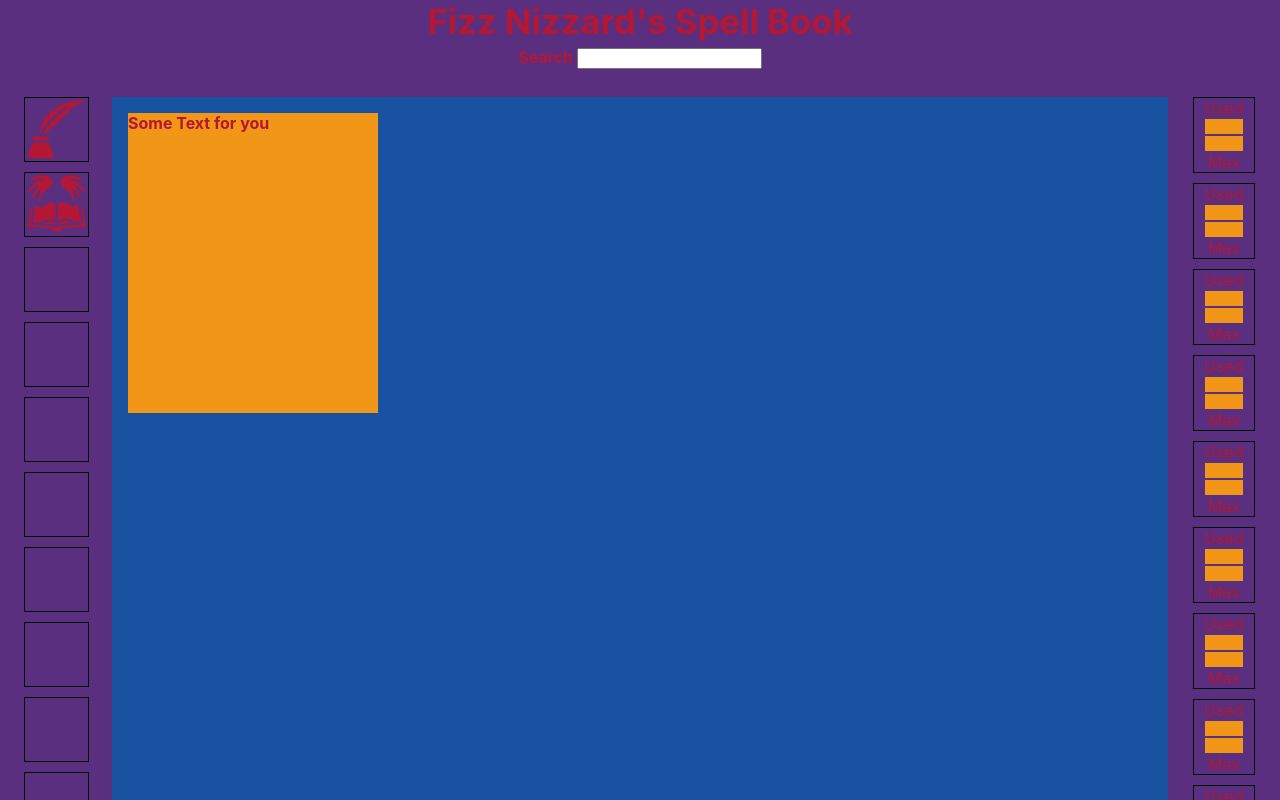
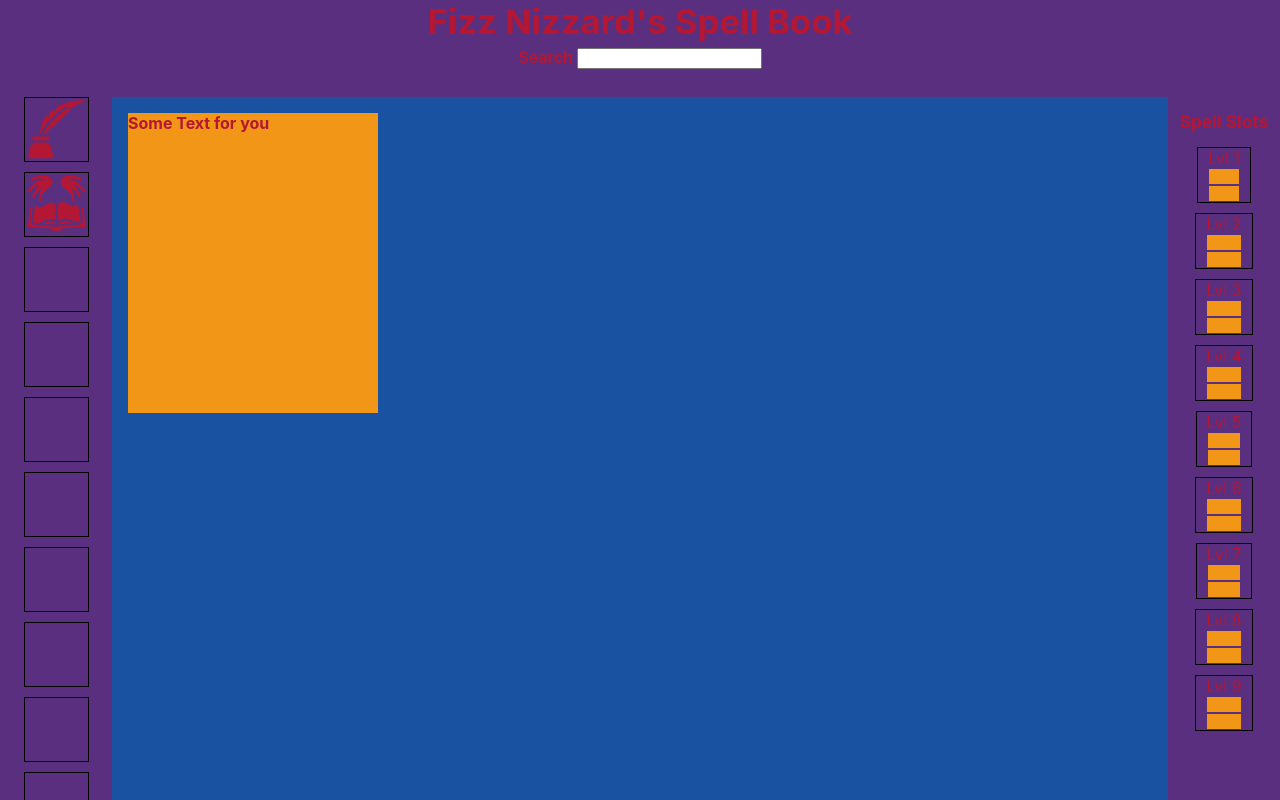
Before and after one commit to matt-walsh/fizznizzards-spellbook, a React (Create React App) app: page / in a window 1280 px wide. Shown: the top 800 px of the page. Built offline with nearby package versions, Linux system fonts and the light colour scheme.

Commit message:
for was used instead of htmlFor

```diff
--- a/src/components/Header.js
+++ b/src/components/Header.js
@@ -10,7 +10,7 @@ class NavBar extends React.Component{
         return(
             <header className="header">
                 <h1>Fizz Nizzard's Spell Book</h1>
-                <label for="searchBar">Search <input type="text" id="searchBar"/></label>
+                <label htmlFor="searchBar">Search <input type="text" id="searchBar"/></label>
 
             </header>
         )
--- a/src/components/RightBar.js
+++ b/src/components/RightBar.js
@@ -9,59 +9,51 @@ class RightBar extends React.Component{
     render(){
         return(
             <section className="right-bar">
+                <h2>Spell Slots</h2>
                 <div className="spell-counter" id="level-1">
-                    <label for="level-1-current">Used</label>
+                    <label htmlFor="level-1">Lvl 1</label>
                     <input type="number" name="level-1-current" id="level-1-current" min="0" max="4" />
                     <input type="number" name="level-1-max" id="level-1-max" min="0" max="4" />
-                    <label for="level-1-max">Max</label>
                 </div>
                 <div className="spell-counter" id="level-2">
-                    <label for="level-2-current">Used</label>
+                    <label htmlFor="level-2">Lvl 2</label>
                     <input type="number" name="level-2-current" id="level-2-current" min="0" max="4" />
                     <input type="number" name="level-2-max" id="level-2-max" min="0" max="4" />
-                    <label for="level-2-max">Max</label>
                 </div>
                 <div className="spell-counter" id="level-3">
-                    <label for="level-3-current">Used</label>
+                    <label htmlFor="level-3">Lvl 3</label>
                     <input type="number" name="level-3-current" id="level-3-current" min="0" max="4" />
                     <input type="number" name="level-3-max" id="level-3-max" min="0" max="4" />
-                    <label for="level-3-max">Max</label>
                 </div>
                 <div className="spell-counter" id="level-4">
-                    <label for="level-4-current">Used</label>
+                    <label htmlFor="level-4">Lvl 4</label>
                     <input type="number" name="level-4-current" id="level-4-current" min="0" max="4" />
                     <input type="number" name="level-4-max" id="level-4-max" min="0" max="4" />
-                    <label for="level-4-max">Max</label>
                 </div>
                 <div className="spell-counter" id="level-5">
-                    <label for="level-5-current">Used</label>
+                    <label htmlFor="level-5">Lvl 5</label>
                     <input type="number" name="level-5-current" id="level-5-current" min="0" max="4" />
                     <input type="number" name="level-5-max" id="level-5-max" min="0" max="4" />
-                    <label for="level-5-max">Max</label>
                 </div>
                 <div className="spell-counter" id="level-6">
-                    <label for="level-6-current">Used</label>
+                    <label htmlFor="level-6">Lvl 6</label>
                     <input type="number" name="level-6-current" id="level-6-current" min="0" max="4" />
                     <input type="number" name="level-6-max" id="level-6-max" min="0" max="4" />
-                    <label for="level-6-max">Max</label>
                 </div>
                 <div className="spell-counter" id="level-7">
-                    <label for="level-7-current">Used</label>
+                    <label htmlFor="level-7">Lvl 7</label>
                     <input type="number" name="level-7-current" id="level-7-current" min="0" max="4" />
                     <input type="number" name="level-7-max" id="level-7-max" min="0" max="4" />
-                    <label for="level-7-max">Max</label>
                 </div>
                 <div className="spell-counter" id="level-8">
-                    <label for="level-8-current">Used</label>
+                    <label htmlFor="level-8">Lvl 8</label>
                     <input type="number" name="level-8-current" id="level-8-current" min="0" max="4" />
                     <input type="number" name="level-8-max" id="level-8-max" min="0" max="4" />
-                    <label for="level-8-max">Max</label>
                 </div>
                 <div className="spell-counter" id="level-9">
-                    <label for="level-9-current">Used</label>
+                    <label htmlFor="level-9">Lvl 9</label>
                     <input type="number" name="level-9-current" id="level-9-current" min="0" max="4" />
                     <input type="number" name="level-4-max" id="level-9-max" min="0" max="4" />
-                    <label for="level-9-max">Max</label>
                 </div>
             </section>
         )
```
